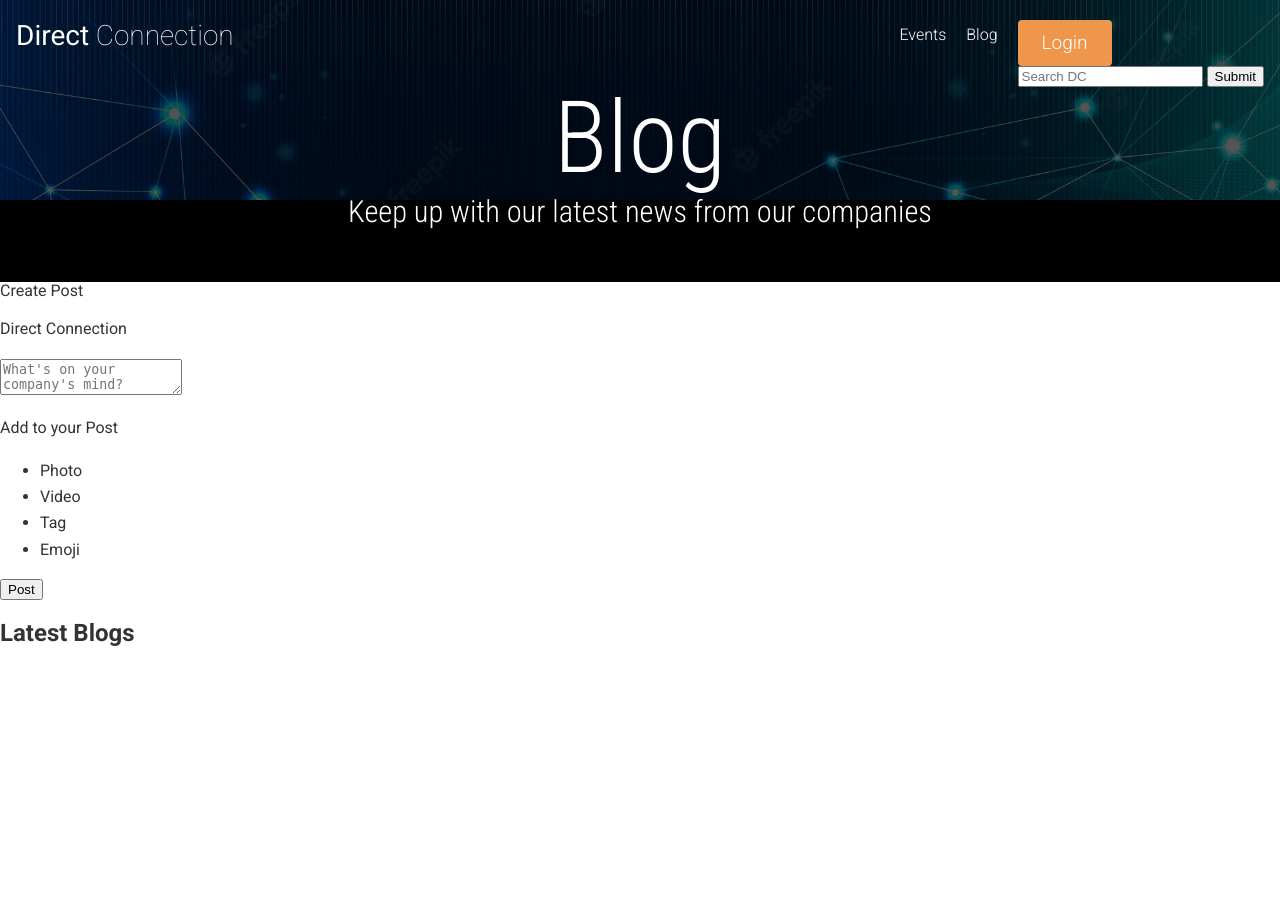
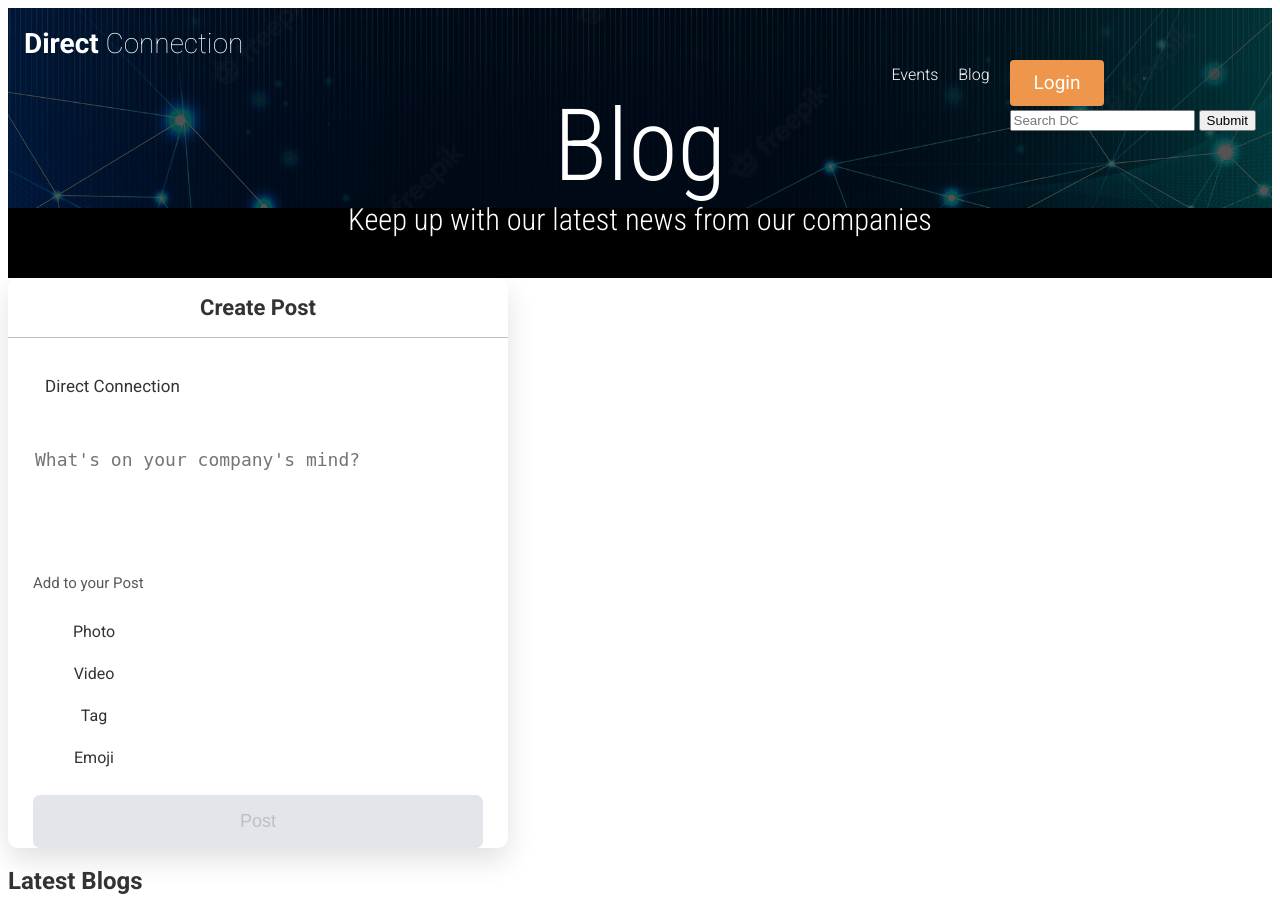
Before and after one commit to trafficBSolutions/dc, a PHP site: page /blog.html in a window 1280 px wide. Before the commit the page ends 646 px from the top, so only its background shows below. Run offline with PHP 8.4, Linux system fonts and the light colour scheme.

Commit message:
Update blog.css

```diff
--- a/css/blog.css
+++ b/css/blog.css
@@ -1,30 +1,26 @@
+
 html {
     line-height: 1.15;
     -webkit-text-size-adjust: 100%;
   }
 
   body {
-  margin: 0;
     color: #333;
+    align-items: center;
+    justify-content: center;
     font-family: "Roboto", sans-serif;
     overflow-x: hidden;
     position: relative;
+    min-height: 100vh;
     }
 
   h1 {
-  font-size: 2em;
+    font-size: 1em;
     margin: 0.67em 0;
   }
 
   a {
     background-color: transparent;
-}
-
-  hr {
-    background-color: blue;
-    border-style: none;
-    height: 2px;
-    width: 30%;
   }
 
 .site-header {
@@ -34,6 +30,42 @@ a {
     left: 0;
     right: 0;
     padding: 20px 0;
+  }
+
+  .site-header__menu {
+    visibility: visible;
+    opacity: 1;
+    transform: translateY(0) scale(1);
+    position: static;
+    background-color: transparent;
+    float: right;
+    padding-top: 0;
+    padding-bottom: 0;
+    top: 0;
+}
+
+.site-header__util {
+  padding: 0;
+  float: right;
+}
+
+.push-right {
+  margin-right: 20px;
+}
+.btn {
+  display: inline-block;
+  cursor: pointer;
+  border-radius: 4px;
+  overflow: hidden;
+  text-decoration: none;
+  color: #fff;
+  font-size: 1.19rem;
+  padding: 12px 24px;
+  border: none;
+  outline: none;
+}
+.btn--orange {
+  background-color: #EE964B;
 }
 
   .container {
@@ -52,40 +84,12 @@ a {
     font-weight: 100;
 }
 
-  .float-left {
-    float: left;
-  }
-
 .school-logo-text a {
   color: #fff;
   text-decoration: none;
 }
-
-
-  .page-banner {
-    padding: 130px 0 60px 0;
-    background-color: #000;
-    padding: 80px 0 40px 0;
-    position: relative;
-  }
-
-  .page-banner__bg-image {
-    opacity: 0.33;
-    background-size: cover;
-    position: absolute;
-    top: 0;
-    bottom: 0;
-    left: 0;
-    right: 0;
-  }
-
-  .page-banner__content {
-    position: relative;
-    z-index: 2;
-
-  }
-  .container-footer {
-    background-color: white;
+a {
+  background-color: transparent;
 }
 
   .main-navigation {
@@ -113,77 +117,32 @@ a {
     margin: 0;
   }
 
-  p, li {
-    line-height: 1.65;
+  .page-banner {
+    padding: 130px 0 60px 0;
+    background-color: #000;
+    padding: 80px 0 40px 0;
+    position: relative;
   }
 
-.site-header__menu {
-    visibility: visible;
-    opacity: 1;
-    transform: translateY(0) scale(1);
-    position: static;
-    background-color: transparent;
-    float: right;
-    padding-top: 0;
-    padding-bottom: 0;
+  .page-banner__bg-image {
+    opacity: 0.33;
+    background-size: cover;
+    position: absolute;
     top: 0;
+    bottom: 0;
+    left: 0;
+    right: 0;
 }
 
-  .site-header__util {
-    padding: 0;
-    float: right;
+.t-center {
+  text-align: center;
 }
-
-  .btn--large {
-    font-size: 1.9rem;
-    padding: 16px 34px;
-    border-radius: 7px;
+.c-white {
+  color: #FFF;
 }
-
-  .btn--blue {
-    background-color: #0d3b66;
-  }
-
-  .btn--small {
-    font-size: 0.88rem;
-    padding: 7px 13px;
-    font-weight: 300;
-  }
-
-  .btn--orange {
-    background-color: #EE964B;
-    }
-
-  .btn {
-      display: inline-block;
-      cursor: pointer;
-      border-radius: 4px;
-      overflow: hidden;
-      text-decoration: none;
-      color: #fff;
-      font-size: 1.19rem;
-      padding: 12px 24px;
-      border: none;
-      outline: none;
-  }
-
-  .btn--yellow {
-    background-color: #F4D35E;
-    text-shadow: 1px 1px 1px rgb(0 0 0 / 22%);
-  }
-
-  .push-right {
-    margin-right: 20px;
-  }
-
-  .push-left {
-    float: left;
-  }
-
-  .headline {
-    margin: 0;
-    font-family: "Roboto Condensed", sans-serif;
-    font-weight: 300;
+.page-banner__content {
+  position: relative;
+  z-index: 2;
 }
 
 .headline--large {
@@ -195,138 +154,114 @@ a {
   margin-bottom: 0.75rem;
 }
 
-  .headline--small {
-    font-size: 1.2rem;
-    margin-bottom: 1.9rem;
+.headline {
+  margin: 0;
+  font-family: "Roboto Condensed", sans-serif;
+  font-weight: 300;
 }
 
-  .c-white {
-    color: #FFF;
+p, li {
+  line-height: 1.65;
 }
 
-
-  .t-center {
-    text-align: center;
+.container-log {
+  width: 500px;
+  background: #fff;
+  border-radius: 10px;
+  box-shadow: 0 12px 28px rgba(0,0,0,0.12);
 }
 
-  .full-width-split {
-    display: flex;
+.container .post {
+  transition: margin-left 0.18s ease;
 }
 
-  .full-width-split__one {
-    background-color: silver;
-    padding: 40px;
-    flex: 1;
-  }
-  .full-width-split__inner {
-    float: right;
+.post header{
+  font-size: 22px;
+  font-weight: 600;
+  text-align: center;
+  padding: 17px 0;
+  border-bottom: 1px solid #bfbfbf;
 }
 
-  .headline--small-plus {
-    color: black;
-    font-family: "Roboto", sans-serif;
-    font-size: 1.6875rem;
-    font-weight: 400;
-    margin-bottom: 1.9rem;
+.post form {
+  margin: 20px 25px;
 }
 
-.no-margin {
-  margin: 0;
+.post form .content{
+  display: flex;
+  align-items: center;
 }
 
-.full-width-split__two {
-  padding: 40px;
-  flex: 1;
-  background-color: #FAF0CA;
+.post form .content img{
+  max-width: 52px;
 }
 
-.event-summary {
-  position: relative;
-  padding-left: 107px;
-  min-height: 77px;
-  padding-bottom: 1px;
-  margin-bottom: 20px;
+.post form .content .details {
+  margin: -3px 0 0 12px;
 }
 
-.event-summary__date {
-  text-decoration: none;
-  display: block;
-  top: 0;
-  left: 0;
-  position: absolute;
-  padding: 14px 0 11px 0;
-  color: #FFF;
-  border-radius: 50%;
-  background-color: #0D3B66;
-  width: 80px;
-  line-height: 1;
-  transition: opacity 0.33s;
-  text-shadow: 1px 1px 1px rgb(0 0 0 / 22%);
+form .content .details p{
+  font-size: 17px;
+  font-weight: 500;
 }
 
-.event-summary__month {
-  display: block;
-  font-size: 1.5rem;
-  font-weight: 300;
-  text-transform: uppercase;
+.post form :where(textarea, button) {
+  width: 100%;
+  outline: none;
+  border: none;
 }
 
-.event-summary__day {
-  display: block;
-  font-size: 2.02rem;
-  font-weight: 700;
+.post form textarea {
+  resize: none;
+  font-size: 18px;
+  margin-top: 30px;
+  min-height: 100px;
 }
 
-.event-summary__date--beige {
-  background-color: #F4D35E;
+form.options{
+  height: 57px;
+  border-radius: 7px;
+  padding: 0 15px;
+  margin: 15px 0;
+  border: 1px solid #b9b9b9;
+}
+form .options p {
+  color: #595959;
+  font-size: 15px;
+  font-weight: 500;
 }
 
-.headline--tiny {
-  font-family: "Roboto", sans-serif;
-  font-size: 1.3875rem;
-  margin-bottom: 0.25rem;
+form .options :where(.list li) {
+  display: flex;
+  align-items: center;
+  justify-content: center;
 }
 
-.event-summary__content p {
-  color: black
+form .options .list li {
+  list-style: none;
+  height: 42px;
+  width: 42px;
+  border-radius: 50%;
 }
 
-footer {
-  color: red
+.options .list li:hover {
+  cursor: pointer;
+  width: 23px;
+  background: #f0f1f4;
 }
 
-.site-footer {
-  padding: 2rem 0 3.5rem 0;
-  background-image: linear-gradient(#fff, #ececec);
+form button {
+  color: #bcc0c4;
+  cursor: no-drop;
+  height: 53px;
+  font-size: 18px;
+  font-weight: 500;
+  border-radius: 7px;
+  background: #e2e5e9;
 }
 
-.site-footer__inner {
-  border-top: 1px dotted #dedede;
-  padding-top: 3.5rem;
+form textarea:valid ~ button {
+  color: #fff;
+  cursor: pointer;
+  background: #4599ff
 }
-
-.container--narrow {
-  max-width: 960px;
-}
-
-.site-footer__col-one {
-  text-align: left;
-  width: 33%;
-}
-
-
-.school-logo-text--alt-color a {
-  color: #666;
-}
-
-.school-logo-text a {
-  text-decoration: none;
-}
-
-.site-footer p {
-  font-size: 0.9rem;
-}
-
-.school-logo-text strong {
-  font-weight: 400;
-}
```
Lines whose indentation alone changed are shown as unchanged.
